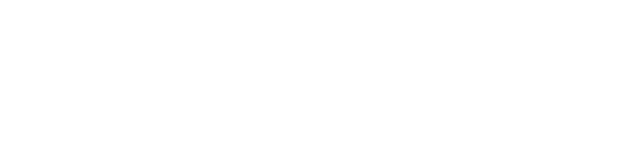
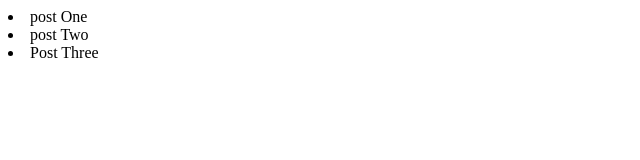
Before and after one commit to HumbleBoyy/Async, a plain HTML site: page index.html in a window 1280 px wide. Shown: the whole page, without its empty margins (0-640 px from the left). Drawn offline with Linux system fonts and the light colour scheme.

Commit message:
Second commit

```diff
--- a/callback.js
+++ b/callback.js
@@ -0,0 +1,31 @@
+// Aysnc, callback
+
+const posts = [
+    {title:"post One", body:"This is post one"},
+    {title:"post Two", body:"This is post Two"}
+];
+
+
+function getPosts(){
+    setTimeout(()=>{
+        let outPut = '';
+
+        posts.forEach((post, index)=> {
+            outPut += `<li>${post.title}</li>`;
+        });
+
+        document.body.innerHTML = outPut;
+    },1000)
+
+}
+
+function createPost(post, callback) {
+    setTimeout(()=>{
+        posts.push(post);
+        callback();
+    }, 2000);
+}
+
+
+
+createPost({title:"Post Three", body:"This is post three"}, getPosts);
--- a/index.html
+++ b/index.html
@@ -3,12 +3,13 @@
 <head>
     <meta charset="UTF-8">
     <meta name="viewport" content="width=device-width, initial-scale=1.0">
+    <link rel="stylesheet" href="style.css">
     <title>Aysnc</title>
 </head>
 <body>
+    <h1 class="async">Aysnc/Callbacks/Promises</h1>
 
 
-
-    <script src="./promises.js"></script>
+    <script src="./callback.js"></script>
 </body>
 </html>
--- /dev/null
+++ b/style.css
@@ -0,0 +1,6 @@
+.async{
+    font-size: 2rem;
+    color: crimson;
+    font-family: 'Lucida Sans', 'Lucida Sans Regular', 'Lucida Grande', 'Lucida Sans Unicode', Geneva, Verdana, sans-serif;
+    text-align: center;
+}
```
